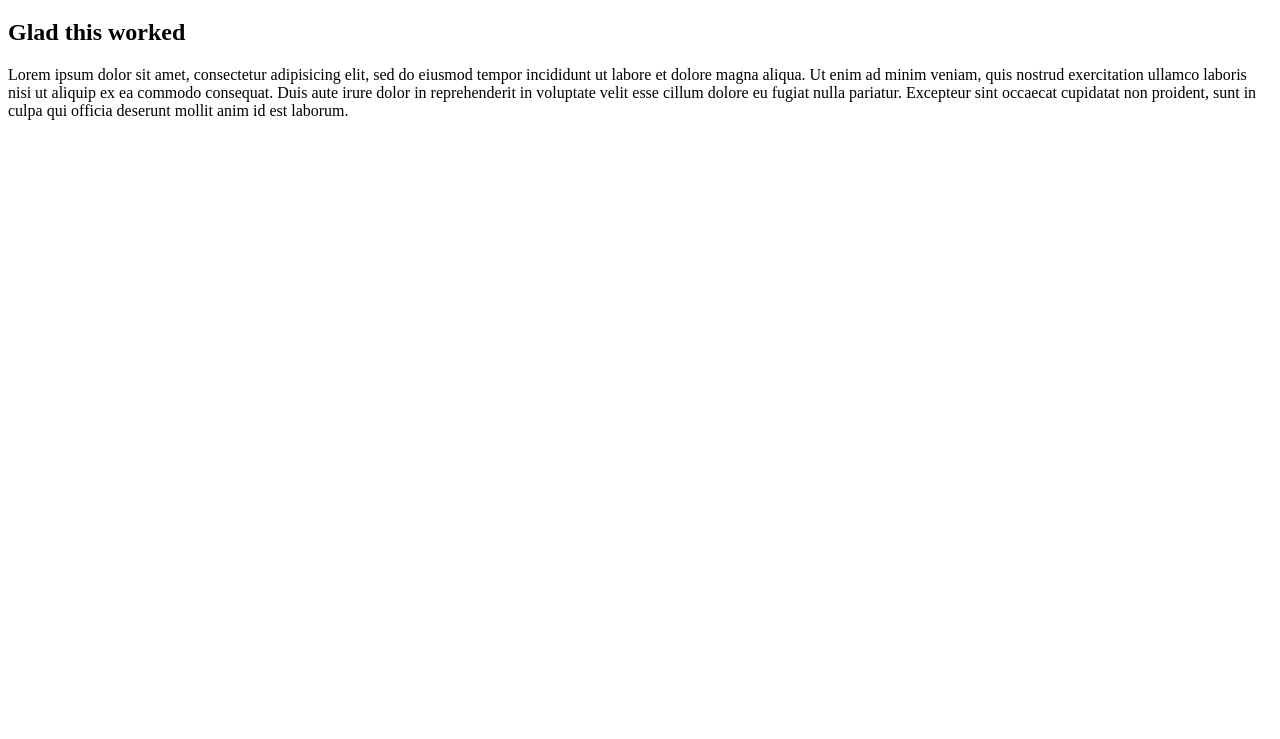
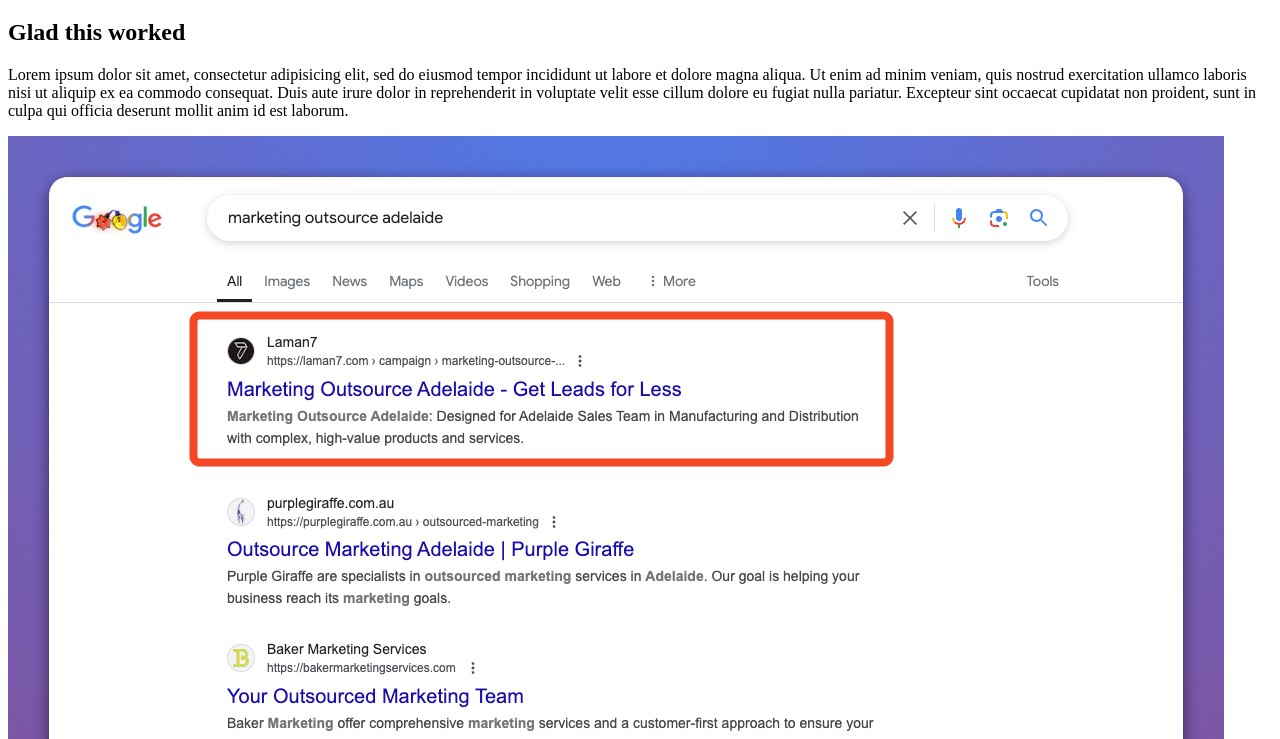
Before and after one commit to Laman7/prwire, a plain HTML site: page index.html in a window 1280 px wide. Shown: the part 61-800 px from the top of the page. Drawn offline with Linux system fonts and the light colour scheme.

Commit message:
Update v2

```diff
--- a/index.html
+++ b/index.html
@@ -16,5 +16,7 @@
 	cillum dolore eu fugiat nulla pariatur. Excepteur sint occaecat cupidatat non
 	proident, sunt in culpa qui officia deserunt mollit anim id est laborum.</p>
 
+
+	<img src="marketing-outsource-adelaide.png" />
 </body>
 </html>
```
Also changed, not shown: marketing-outsource-adelaide.png (added).
